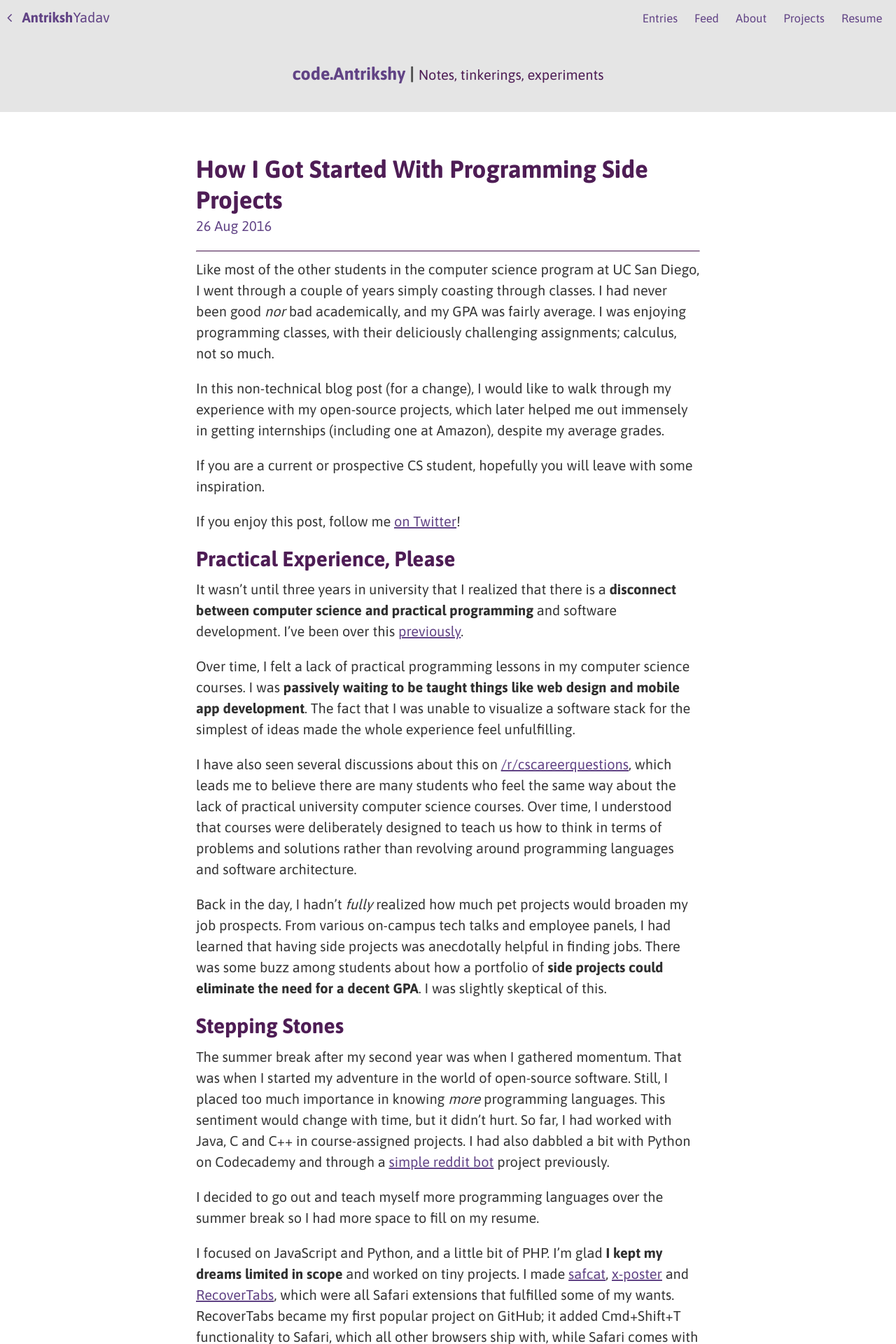
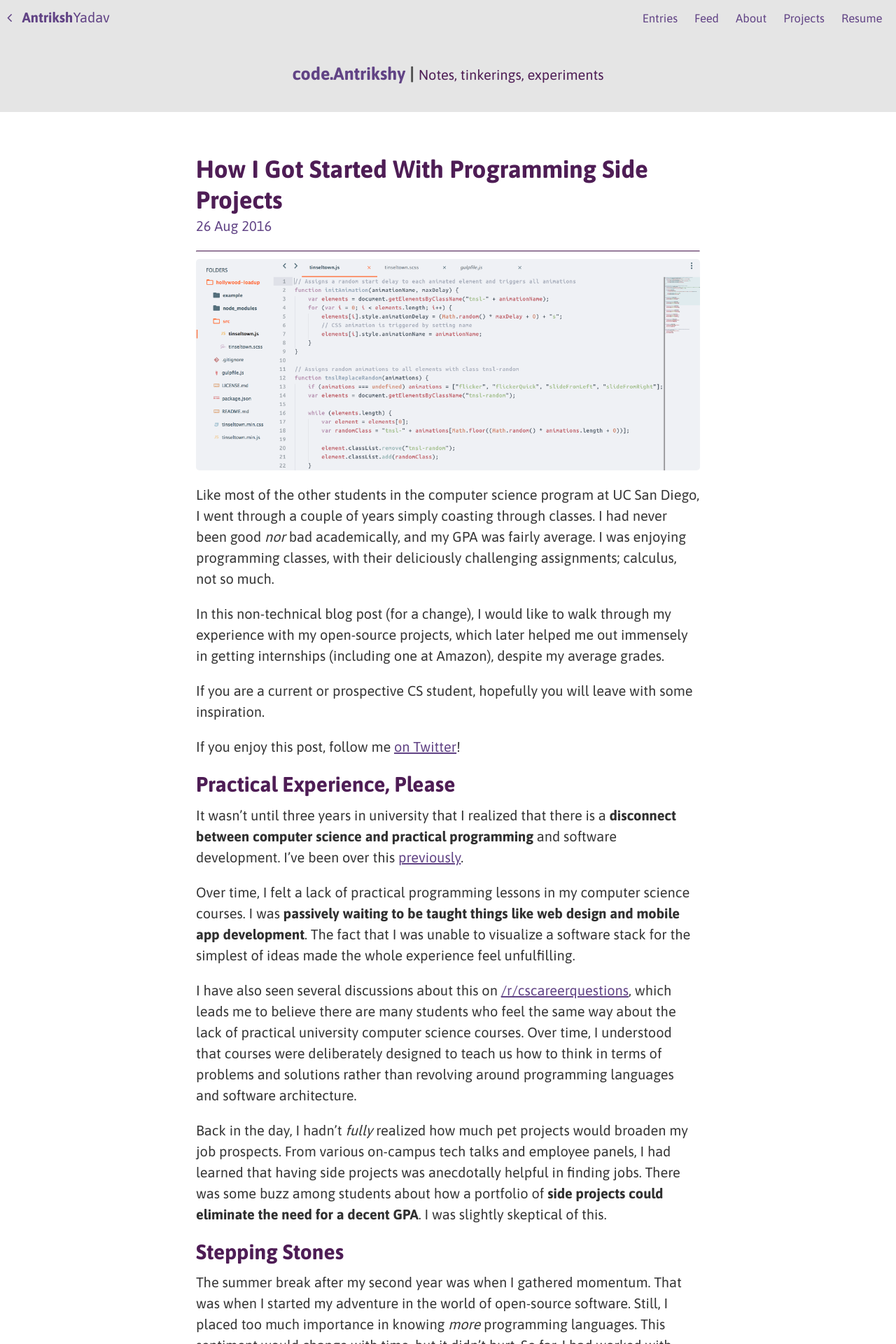
Before and after one commit to Antrikshy/antrikshy.github.io, a Jekyll site: the page built from _posts/2016-08-26-how-i-got-started-with-programming-side-projects.md, in a window 1280 px wide. Shown: the top 1920 px of the page at 70% size. Built offline with Jekyll 4.4.1, drawn with Linux system fonts in a browser that asks for light colours; comment, search, counter and statistics services are not loaded.

Commit message:
Added image to top of new post

```diff
--- a/_posts/2016-08-26-how-i-got-started-with-programming-side-projects.md
+++ b/_posts/2016-08-26-how-i-got-started-with-programming-side-projects.md
@@ -3,6 +3,8 @@ layout: post
 title: "How I Got Started With Programming Side Projects"
 permalink: "/blog/how-i-got-started-with-programming-side-projects"
 ---
+
+![In-button confirmation](/assets/side-projects-screenshot.png)
 
 Like most of the other students in the computer science program at UC San Diego, I went through a couple of years simply coasting through classes. I had never been good *nor* bad academically, and my GPA was fairly average. I was enjoying programming classes, with their deliciously challenging assignments; calculus, not so much.
 
```
Also changed, not shown: assets/side-projects-screenshot.png (added).
